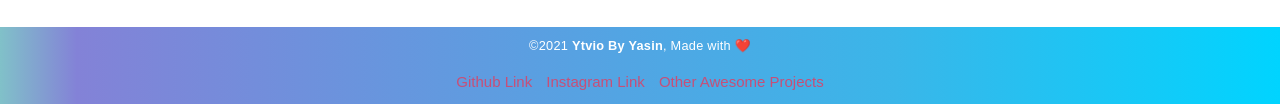
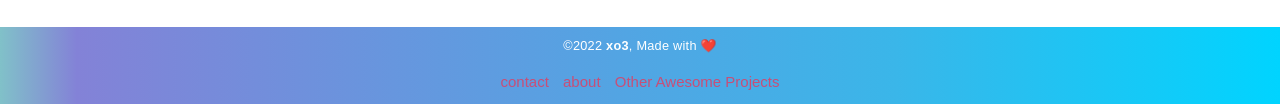
Before and after one commit to Xo323/Video-downloader, a plain HTML site: page index.html in a window 1280 px wide. Shown: the part 1795-1899 px from the top of the page. Drawn offline with nearby package versions, Linux system fonts and the light colour scheme.

Commit message:
update index.html

```diff
--- a/index.html
+++ b/index.html
@@ -200,10 +200,10 @@
 
   <footer>
     <div class="wrapper">
-      <small>&copy;2021 <strong>Ytvio By Yasin</strong>, Made with ❤️</small>
+      <small>&copy;2022 <strong>xo3</strong>, Made with ❤️</small>
       <nav class="footer-nav">
-        <a href="https://github.com/awesome-yasin">Github Link</a>
-        <a href="https://www.instagram.com/yasinn.0x/">Instagram Link</a>
+        <a href="https://github.com/awesome-yasin">contact</a>
+        <a href="https://www.instagram.com/yasinn.0x/">about</a>
         <a href="#">Other Awesome Projects</a>
       </nav>
     </div>
```
